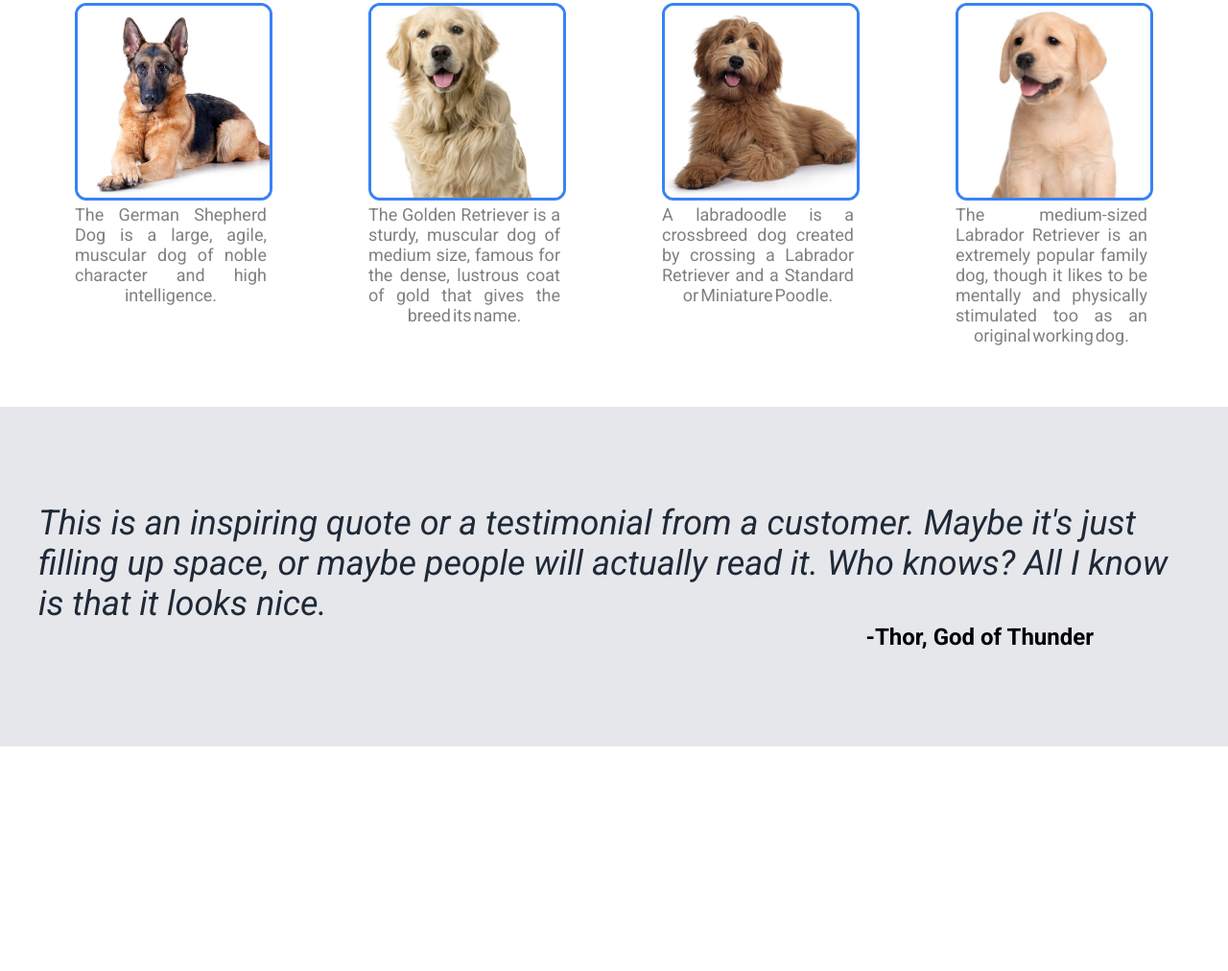
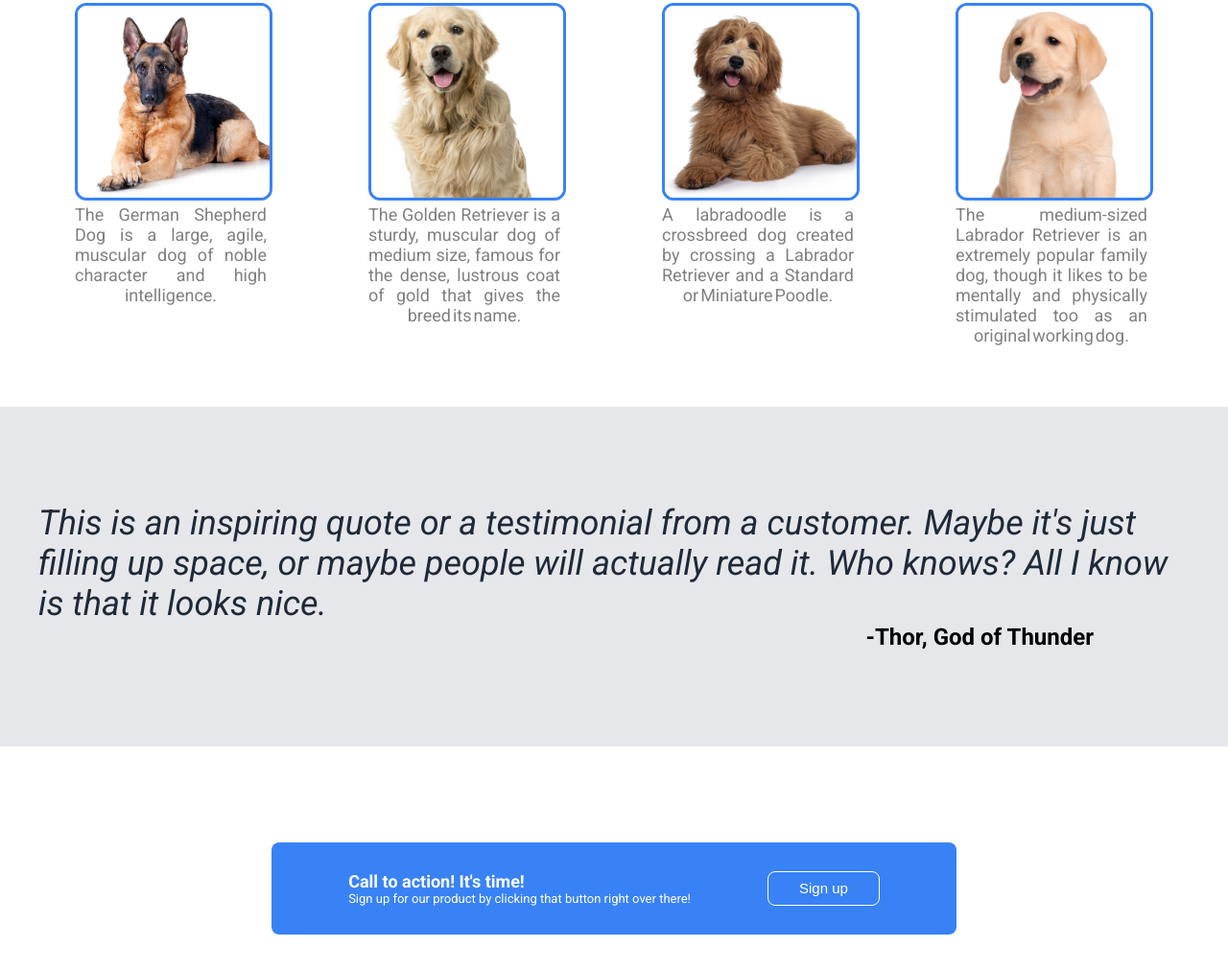
Before and after one commit to lav333/landing-page, a plain HTML site: page index.html in a window 1280 px wide. Shown: the part 972-1984 px from the top of the page at 96% size. Before the commit the page ends 1750 px from the top, so only its background shows below. Drawn offline with Linux system fonts and the light colour scheme.

Commit message:
Finish action button

```diff
--- a/index.html
+++ b/index.html
@@ -21,7 +21,7 @@
                 <div class="lower_header_cont">
                     <div class="main_title">This website is awesome</div>
                     <div class="under_title">This website has some subtext that goes here under the main title. It's a smaller font and color is lower contrast</div>
-                    <button>Sign up</button>
+                    <button class="header_button">Sign up</button>
                 </div>
                 <img class="wave" src="img/wave.jpg" alt="Wave crashing" width="650">
             </div>
@@ -53,5 +53,13 @@
             <div class="quote_text"><em>This is an inspiring quote or a testimonial from a customer. Maybe it's just filling up space, or maybe people will actually read it. Who knows? All I know is that it looks nice.</em></div>
             <div class="quote_author">-Thor, God of Thunder</div>
         </div>
+
+        <div class="action">
+            <div class="action_text">
+                <div class="action_big">Call to action! It's time!</div>
+                <div class="action_small">Sign up for our product by clicking that button right over there!</div>
+            </div>
+            <button class="action_button">Sign up</button>
+        </div>
     </body>
 </html>
--- a/style.css
+++ b/style.css
@@ -38,7 +38,7 @@ a,
     color: #f9faf8;
 }
 
-button {
+.header_button {
     background-color: #3882f6;
     color: white;
     border: 0;
@@ -140,3 +140,35 @@ button:hover {
     font-weight: 700;
     font-size: 24px;
 }
+
+.action {
+    margin: 100px auto;
+    background-color: #3882f6;
+    max-width: fit-content;
+    padding: 30px 80px;
+    border-radius: 8px;
+    display: flex;
+    gap: 80px;
+}
+
+.action_text {
+    color: white;
+}
+
+.action_big {
+    font-size: large;
+    font-weight: 600;
+}
+
+.action_small {
+    font-size: small;
+}
+
+.action_button {
+    border: 1px solid white;
+    background-color: #3882f6;
+    border-radius: 8px;
+    color: white;
+    font-size: 15px;
+    padding: 3px 32px;
+}
```
